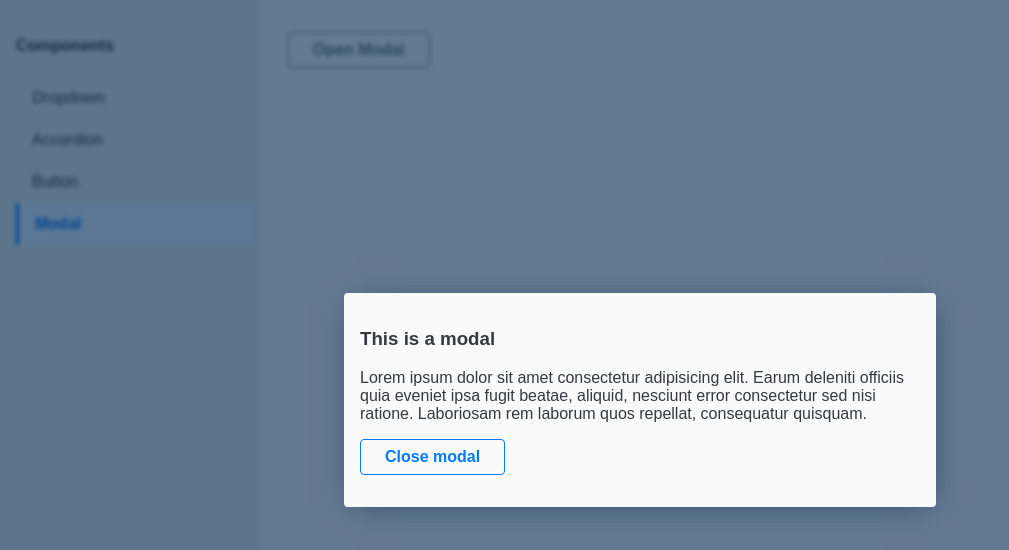
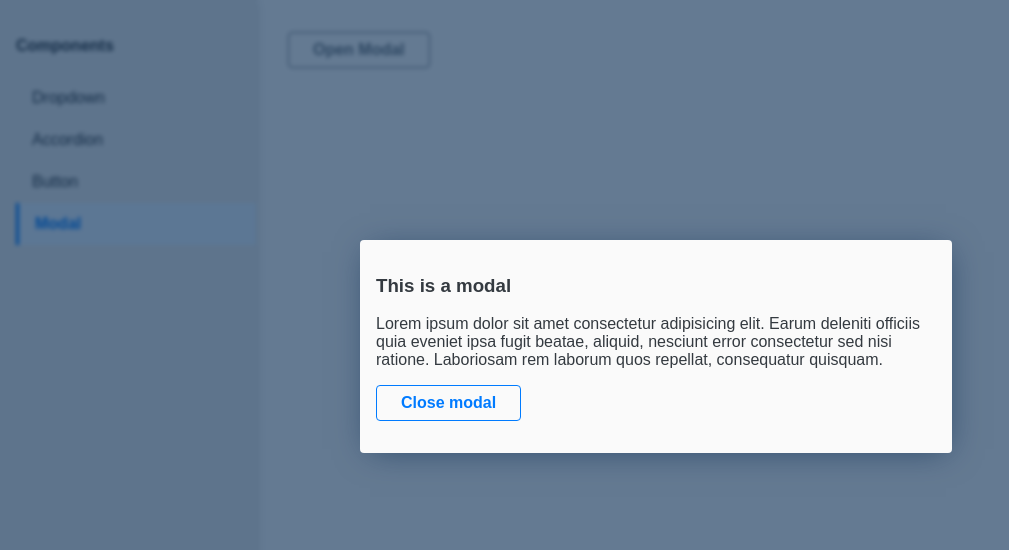
Before and after one commit to Rusvelt2000/Components, a React (Create React App) app: page /modal in a window 1280 px wide. Both pictures are taken after a click on the button "Open Modal". Shown: the top 550 px of the page, without its empty margins (0-1009 px from the left). Built offline with nearby package versions, Linux system fonts and the light colour scheme.

Commit message:
modal finished

```diff
--- a/public/index.html
+++ b/public/index.html
@@ -39,5 +39,6 @@
       To begin the development, run `npm start` or `yarn start`.
       To create a production bundle, use `npm run build` or `yarn build`.
     -->
+    <div id="modal-root"></div>
   </body>
 </html>
--- a/src/Components/Modal.js
+++ b/src/Components/Modal.js
@@ -1,12 +1,10 @@
 import Button from "./Button";
+import ReactDOM from "react-dom";
 
 function Modal({ onClose }) {
-  const handleClick = () => {
-    onClose();
-  };
-
-  return (
-    <div className="ModalBackground">
+  return ReactDOM.createPortal(
+    <div>
+      <div className="ModalBackground" onClick={onClose}></div>
       <div className="Modal md">
         <h3>This is a modal</h3>
         <p>
@@ -15,11 +13,13 @@ function Modal({ onClose }) {
           error consectetur sed nisi ratione. Laboriosam rem laborum quos
           repellat, consequatur quisquam.
         </p>
-        <Button primary outline onClick={() => handleClick()}>
+        <Button primary outline onClick={onClose}>
           Close modal
         </Button>
       </div>
-    </div>
+    </div>,
+
+    document.querySelector("#modal-root")
   );
 }
 
--- a/src/Components/components.scss
+++ b/src/Components/components.scss
@@ -216,23 +216,26 @@ body {
   right: 0;
   bottom: 0;
   left: 0;
+  z-index: 2;
   display: flex;
   justify-content: center;
   align-items: center;
   background-color: transparentize(darken($primary, 35), 0.4);
   backdrop-filter: blur(2px);
   -webkit-backdrop-filter: blur(2px);
-
+}
 .Modal {
-    // position: absolute;
+  position: absolute;
   z-index: 9999;
   background-color: $white;
   padding: $app-padding;
   border-radius: 4px;
   box-shadow: 2px 4px 32px -8px transparentize(darken($primary, 35), 0.4);
+  top: 30%;
+
   &.md {
     width: 60%;
     max-width: 560px;
+    left: calc(50% - 280px);
   }
 }
-}
```
Lines whose indentation alone changed are shown as unchanged.
